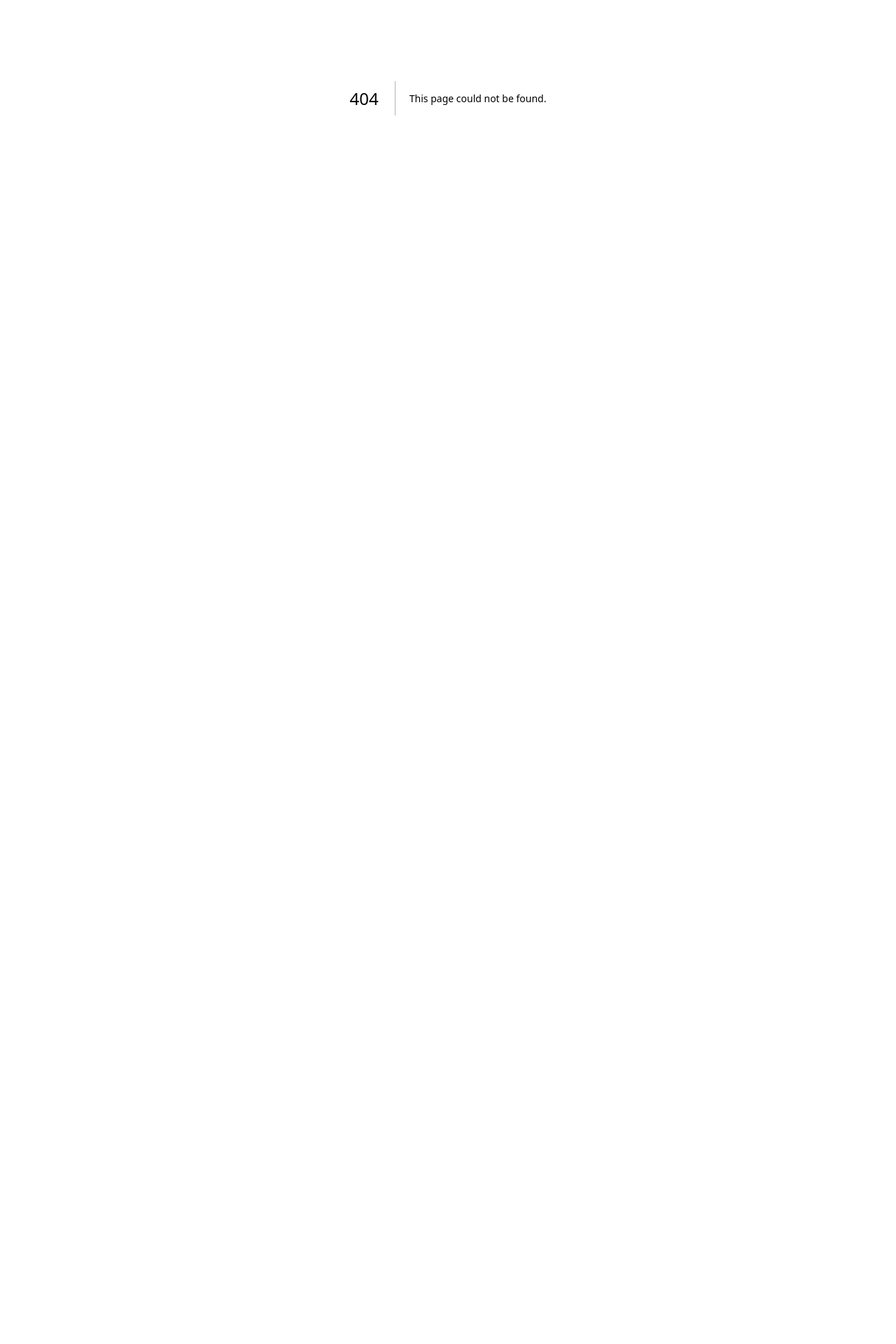
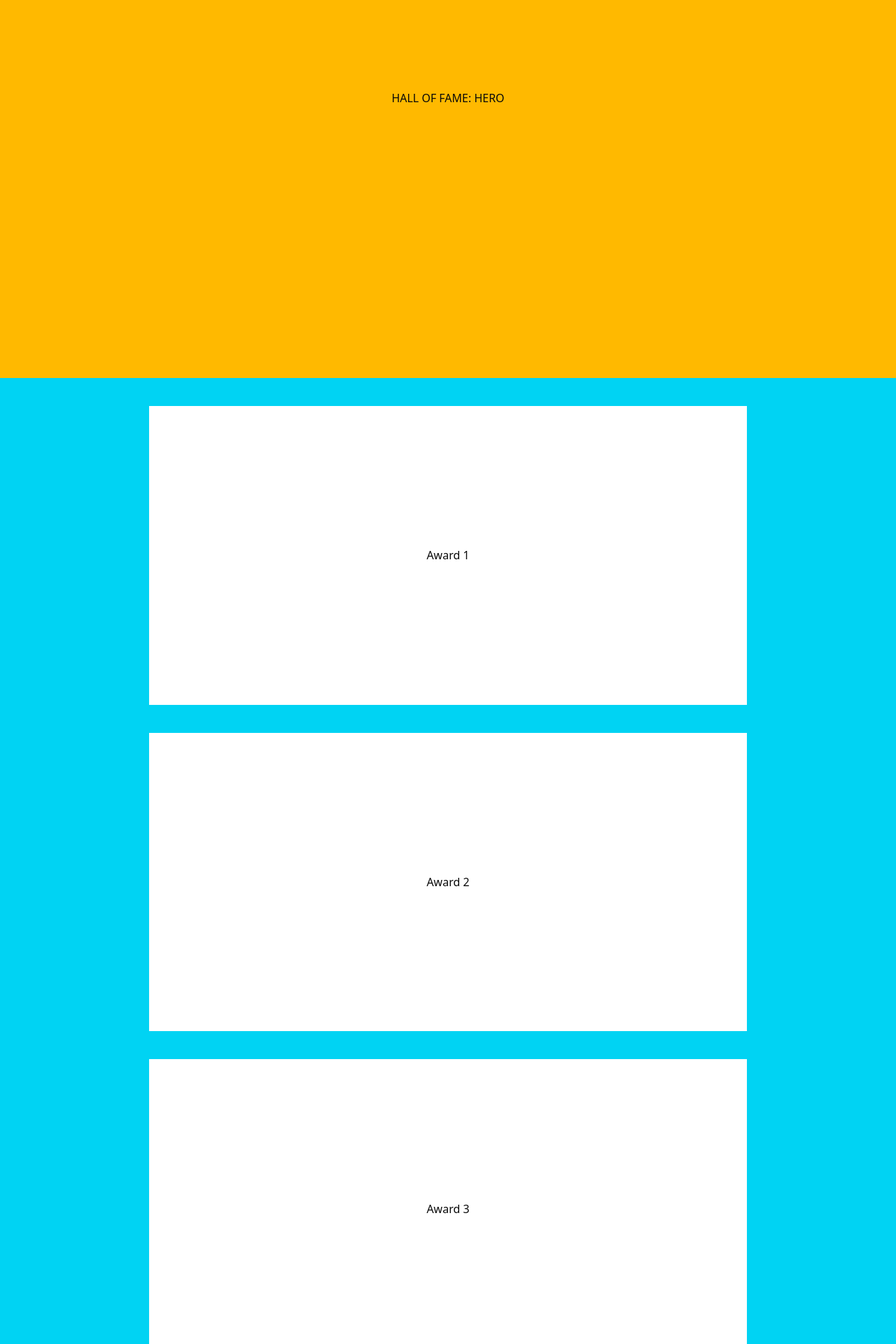
Before and after one commit to benjughmin/cs_expo_2025, a Next.js app: page /hall-of-fame in a window 1280 px wide. Before the commit this address had no page. Shown: the part 260-2180 px from the top of the page at 70% size. Before the commit the page ends 800 px from the top, so only its background shows below. Built offline with nearby package versions, Linux system fonts and the light colour scheme.

Commit message:
chore: initial layout setup for `hall-of-fame` page

```diff
--- /dev/null
+++ b/src/app/hall-of-fame/components/AwardWinners.tsx
@@ -0,0 +1,12 @@
+export function AwardWinners() {
+
+
+  return (
+    <section className=" flex flex-col items-center gap-y-10 justify-center min-h-[180vh] bg-cyan-400">
+
+      <div className="bg-white w-2/3 flex-1 flex items-center justify-center mt-10">Award 1</div>
+      <div className="bg-white w-2/3 flex-1 flex items-center justify-center">Award 2</div>
+      <div className="bg-white w-2/3 flex-1 flex items-center justify-center mb-10">Award 3</div>
+    </section>
+  );
+}
--- /dev/null
+++ b/src/app/hall-of-fame/components/BestThesisCategory.tsx
@@ -0,0 +1,9 @@
+export function BestThesisCategory(){
+    return(
+        <>
+        <section className="p-4 flex items-center h-[80vh] justify-center bg-green-400">
+            Best Thesis Per Category
+        </section>
+        </>
+    )
+}
--- /dev/null
+++ b/src/app/hall-of-fame/components/BestThesisMentor.tsx
@@ -0,0 +1,9 @@
+export function BestThesisMentor(){
+    return(
+        <>
+        <section className="p-4 flex items-center h-[80vh] justify-center  bg-violet-400">
+            Best Thesis Mentor
+        </section>
+        </>
+    )
+}
--- /dev/null
+++ b/src/app/hall-of-fame/components/HallOfFameHero.tsx
@@ -0,0 +1,9 @@
+export function HOFHero(){
+    return(
+        <>
+        <section className="p-4 flex items-center h-screen justify-center  bg-amber-400">
+            <div>HALL OF FAME: HERO</div>
+        </section>
+        </>
+    )
+}
--- /dev/null
+++ b/src/app/hall-of-fame/page.tsx
@@ -0,0 +1,13 @@
+import { BestThesisCategory } from "./components/BestThesisCategory";
+import { BestThesisMentor } from "./components/BestThesisMentor";
+import { HOFHero } from "./components/HallOfFameHero";
+import { AwardWinners } from "./components/AwardWinners";
+
+export default function HallOfFamePage(){
+    return <>
+    <HOFHero/>
+    <AwardWinners/>
+    <BestThesisCategory/>
+    <BestThesisMentor/>
+    </>
+}
--- /dev/null
+++ b/src/components/AwardWinnersBlock.tsx
@@ -0,0 +1 @@
+// todo: reusable block for AwardWinners section
```
